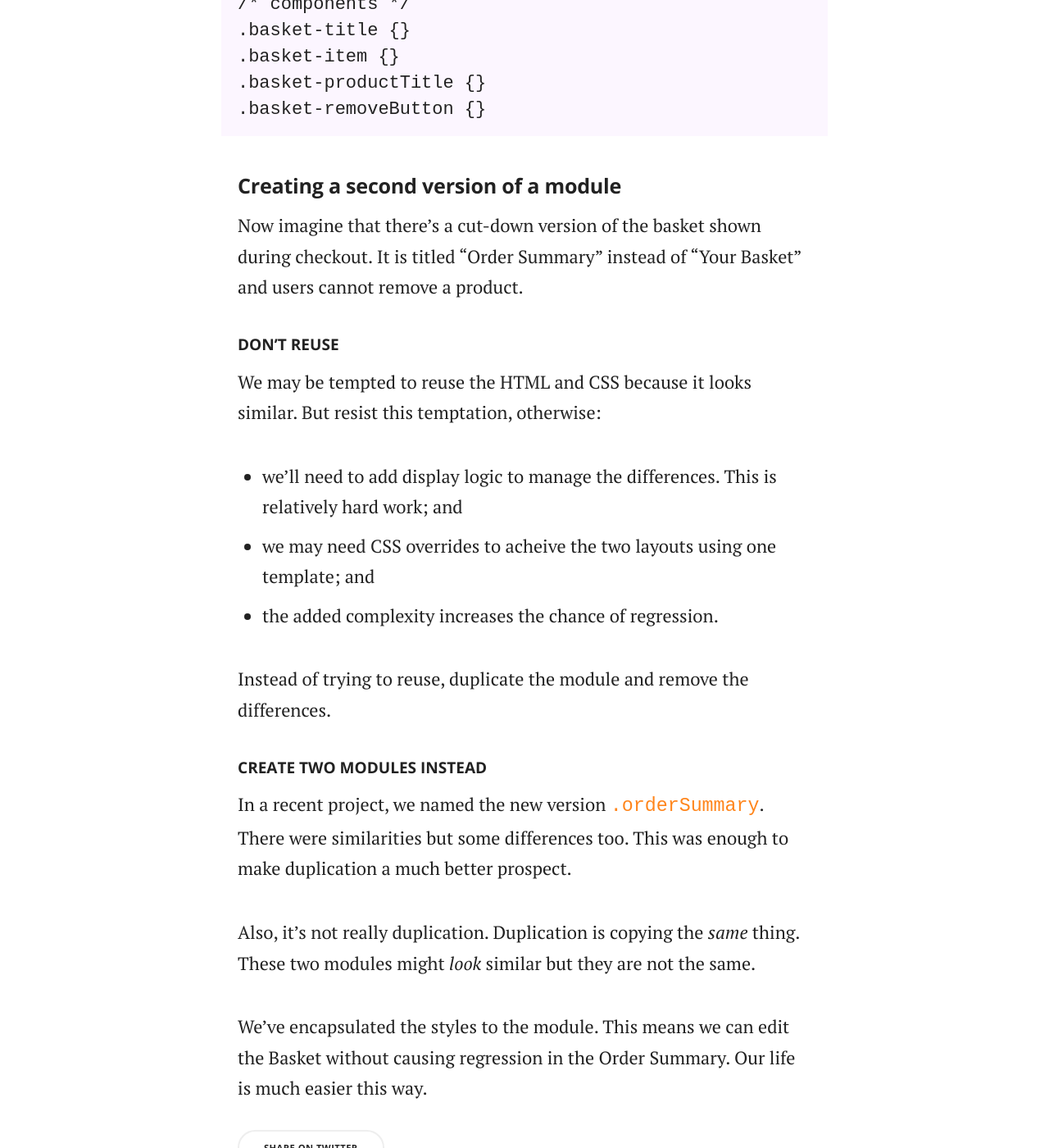
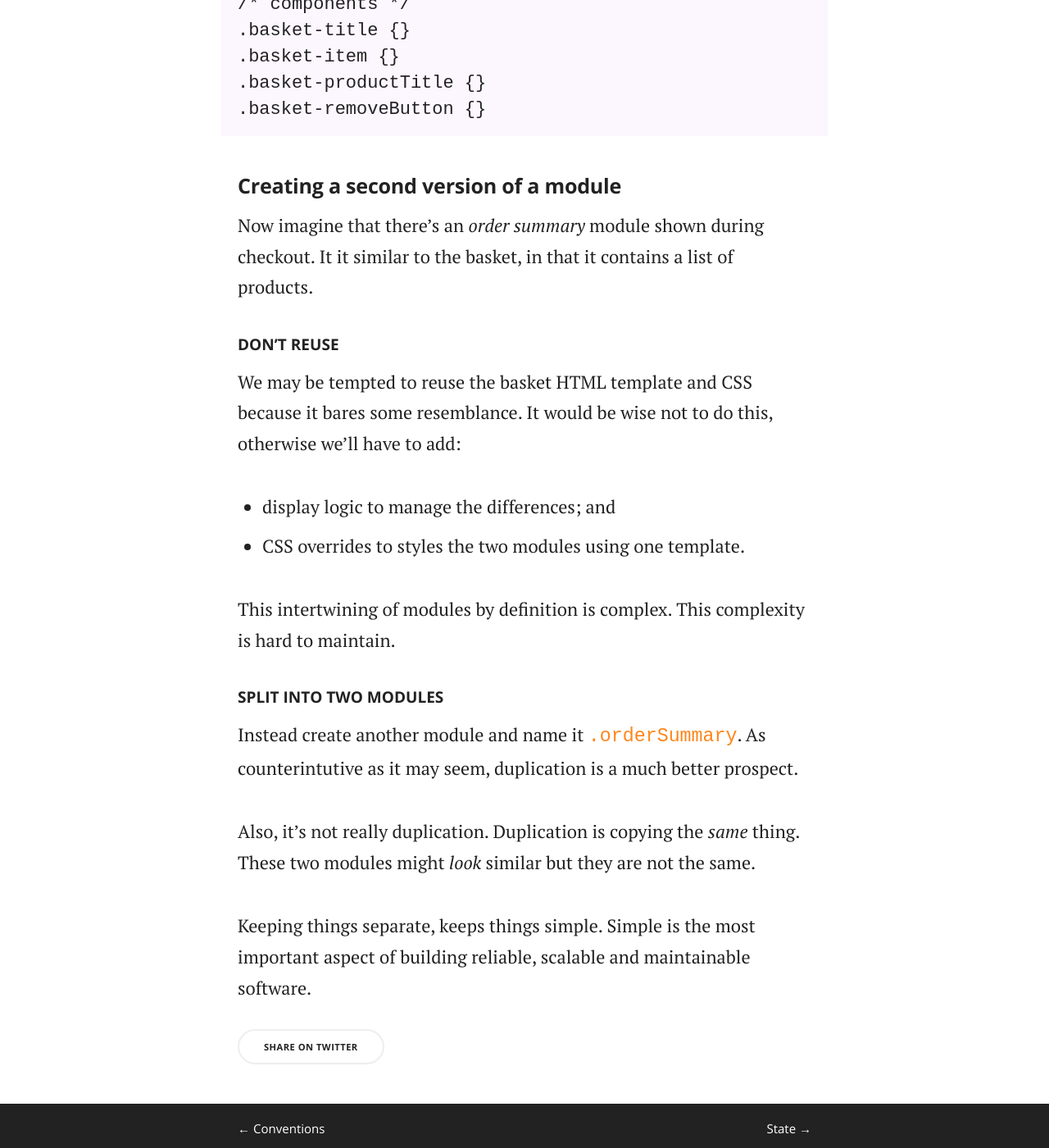
Before and after one commit to adamsilver/maintainablecss.com-jekyll, a Jekyll site: the page built from _chapters/06-modules.md, in a window 1280 px wide and 1400 px high, scrolled down 2452 px. Shown: the whole window at 82% size. Built offline with Jekyll 4.4.1, drawn with Linux system fonts in a browser that asks for light colours.

Commit message:
Update conventions and modules

```diff
--- a/_chapters/06-modules.md
+++ b/_chapters/06-modules.md
@@ -59,22 +59,21 @@ And the selectors for that might be:
 
 ## Creating a second version of a module
 
-Now imagine that there's a cut-down version of the basket shown during checkout. It is titled "Order Summary" instead of "Your Basket" and users cannot remove a product.
+Now imagine that there's an *order summary* module shown during checkout. It it similar to the basket, in that it contains a list of products.
 
 ### Don't reuse
 
-We may be tempted to reuse the HTML and CSS because it looks similar. But resist this temptation, otherwise:
+We may be tempted to reuse the basket HTML template and CSS because it bares some resemblance. It would be wise not to do this, otherwise we'll have to add:
 
-* we'll need to add display logic to manage the differences. This is relatively hard work; and
-* we may need CSS overrides to acheive the two layouts using one template; and
-* the added complexity increases the chance of regression.
+* display logic to manage the differences; and
+* CSS overrides to styles the two modules using one template.
 
-Instead of trying to reuse, duplicate the module and remove the differences.
+This intertwining of modules by definition is complex. This complexity is hard to maintain.
 
-### Create two modules instead
+### Split into two modules
 
-In a recent project, we named the new version `.orderSummary`. There were similarities but some differences too. This was enough to make duplication a much better prospect.
+Instead create another module and name it `.orderSummary`. As counterintutive as it may seem, duplication is a much better prospect.
 
 Also, it's not really duplication. Duplication is copying the *same* thing. These two modules might *look* similar but they are not the same.
 
-We've encapsulated the styles to the module. This means we can edit the Basket without causing regression in the Order Summary. Our life is much easier this way.
+Keeping things separate, keeps things simple. Simple is the most important aspect of building reliable, scalable and maintainable software.
```
Also changed, not shown: _chapters/05-conventions.md (+1 -1 lines).
